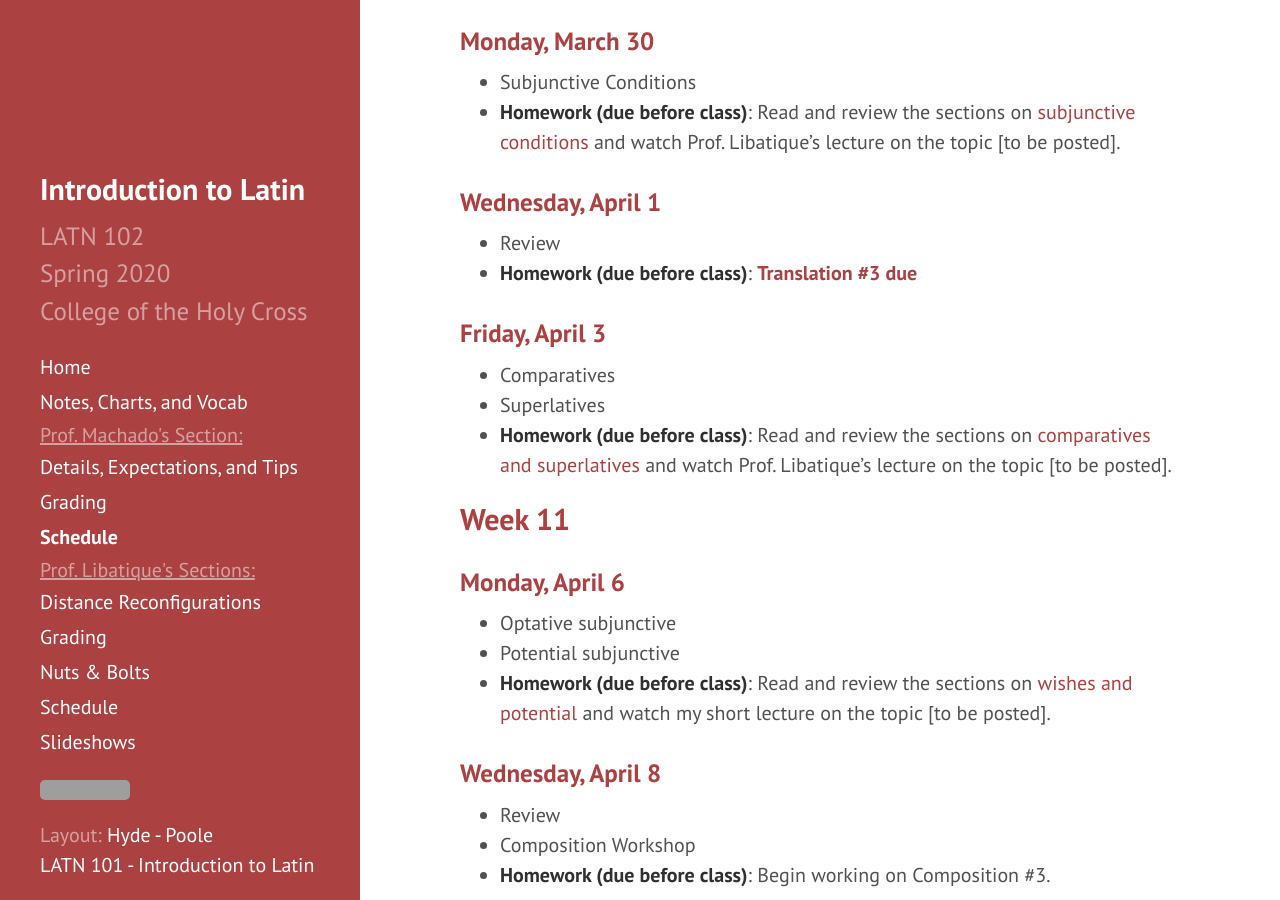
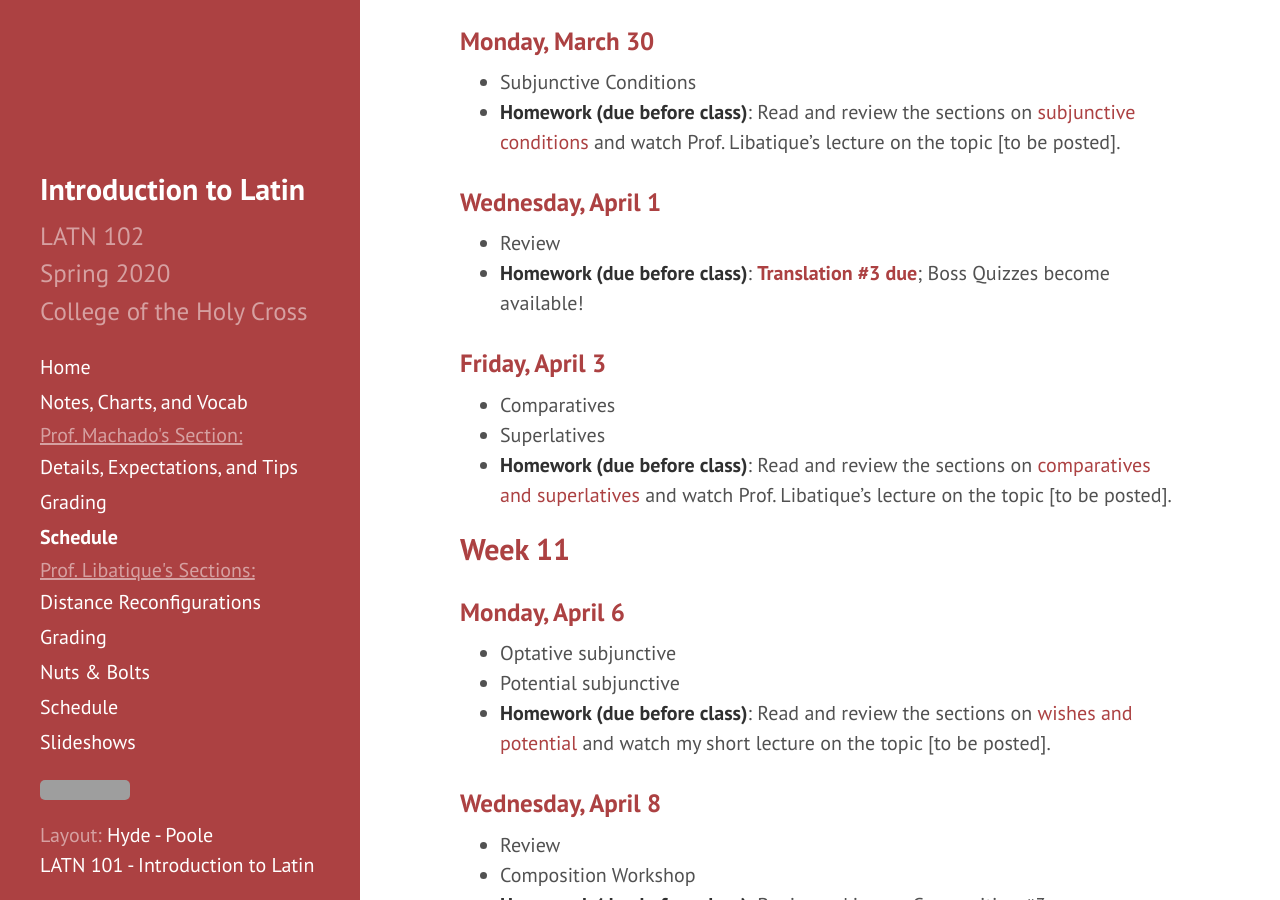
Before and after one commit to DLibatique/LATN102-S20, a Jekyll site: the page built from _pages/schedule-DM.md, in a window 1280 px wide and 900 px high, scrolled down 5466 px. Built offline with Jekyll 4.4.1, drawn with Linux system fonts in a browser that asks for light colours; some of the changed text lies outside the part shown; grey boxes are pictures that could not be loaded.

Commit message:
updated sched

```diff
--- a/_pages/schedule-DM.md
+++ b/_pages/schedule-DM.md
@@ -171,7 +171,7 @@
 ### Wednesday, April 1
 - Review
 - **Homework (due before class)**:
-[**Translation #3 due**](https://docs.google.com/document/d/1bkDIZoXO8kSY-Nb-hvYwZuSqeiDEDvoTt5s4jAxvLps/edit?usp=sharing)
+[**Translation #3 due**](https://docs.google.com/document/d/1bkDIZoXO8kSY-Nb-hvYwZuSqeiDEDvoTt5s4jAxvLps/edit?usp=sharing); Boss Quizzes become available!
 
 ### Friday, April 3
 - Comparatives
@@ -256,3 +256,4 @@
 ### Wednesday, May 13
 - **Translation #6** due [to be posted]
 - **Composition #6** due [to be posted]
+- **Boss Quizzes** must be completed
```
